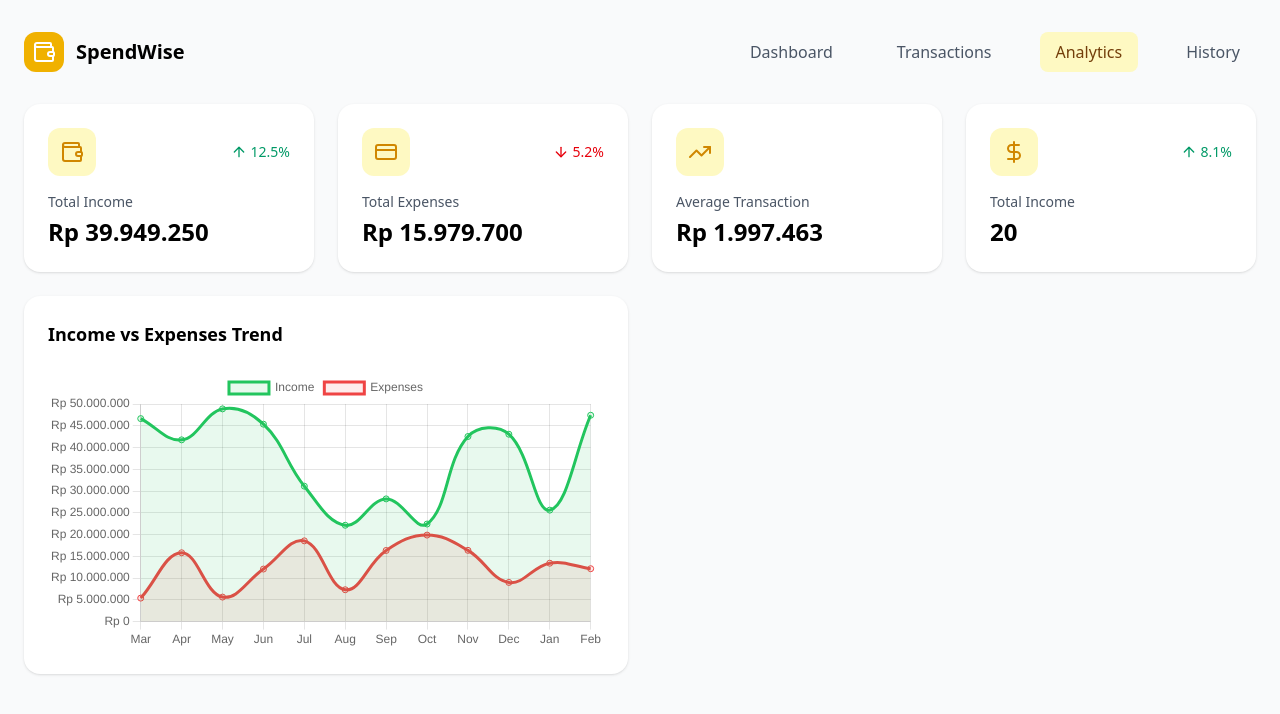
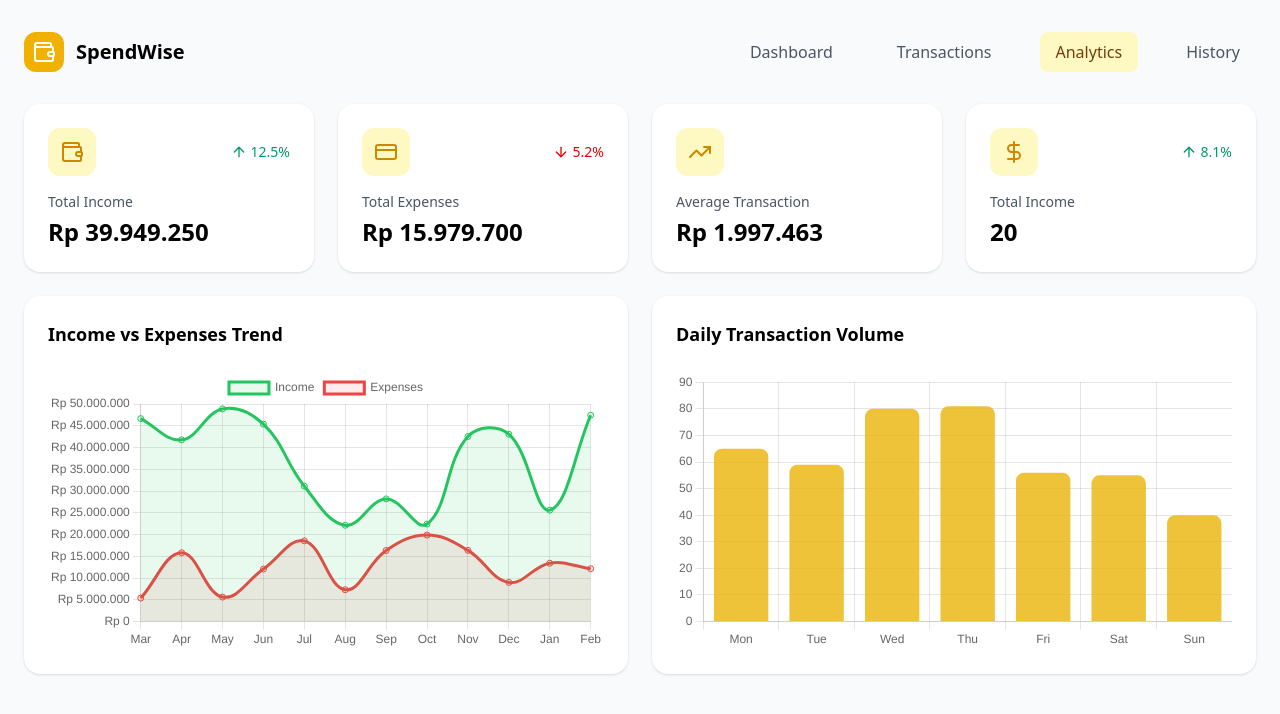
Before and after one commit to kiptr/SpendWise, a React (Vite) app: page /analytics in a window 1280 px wide. Shown: the top 714 px of the page. Built offline with nearby package versions, Linux system fonts and the light colour scheme.

Commit message:
feat: add Daily Transaction Volume chart

```diff
--- a/src/pages/Analytics.tsx
+++ b/src/pages/Analytics.tsx
@@ -20,7 +20,7 @@ import {
   Filler,
   ArcElement,
 } from "chart.js";
-import { Line } from "react-chartjs-2";
+import { Line, Bar } from "react-chartjs-2";
 import { mockTransactions } from "../data/mock";
 import { formatIDR } from "../utils/currency";
 
@@ -91,6 +91,18 @@ export function Analytics() {
         backgroundColor: "rgba(239, 68, 68, 0.1)",
         fill: true,
         tension: 0.4,
+      },
+    ],
+  };
+
+  const dailyTransactions = {
+    labels: ["Mon", "Tue", "Wed", "Thu", "Fri", "Sat", "Sun"],
+    datasets: [
+      {
+        label: "Transactions",
+        data: [65, 59, 80, 81, 56, 55, 40],
+        backgroundColor: "rgba(234, 179, 8, 0.8)",
+        borderRadius: 8,
       },
     ],
   };
@@ -189,6 +201,28 @@ export function Analytics() {
             }}
           />
         </div>
+
+        <div className="bg-white rounded-2xl p-6 shadow-sm">
+          <h3 className="text-lg font-semibold mb-6">
+            Daily Transaction Volume
+          </h3>
+          <Bar
+            data={dailyTransactions}
+            options={{
+              responsive: true,
+              plugins: {
+                legend: {
+                  display: false,
+                },
+              },
+              scales: {
+                y: {
+                  beginAtZero: true,
+                },
+              },
+            }}
+          />
+        </div>
       </div>
     </div>
   );
```
